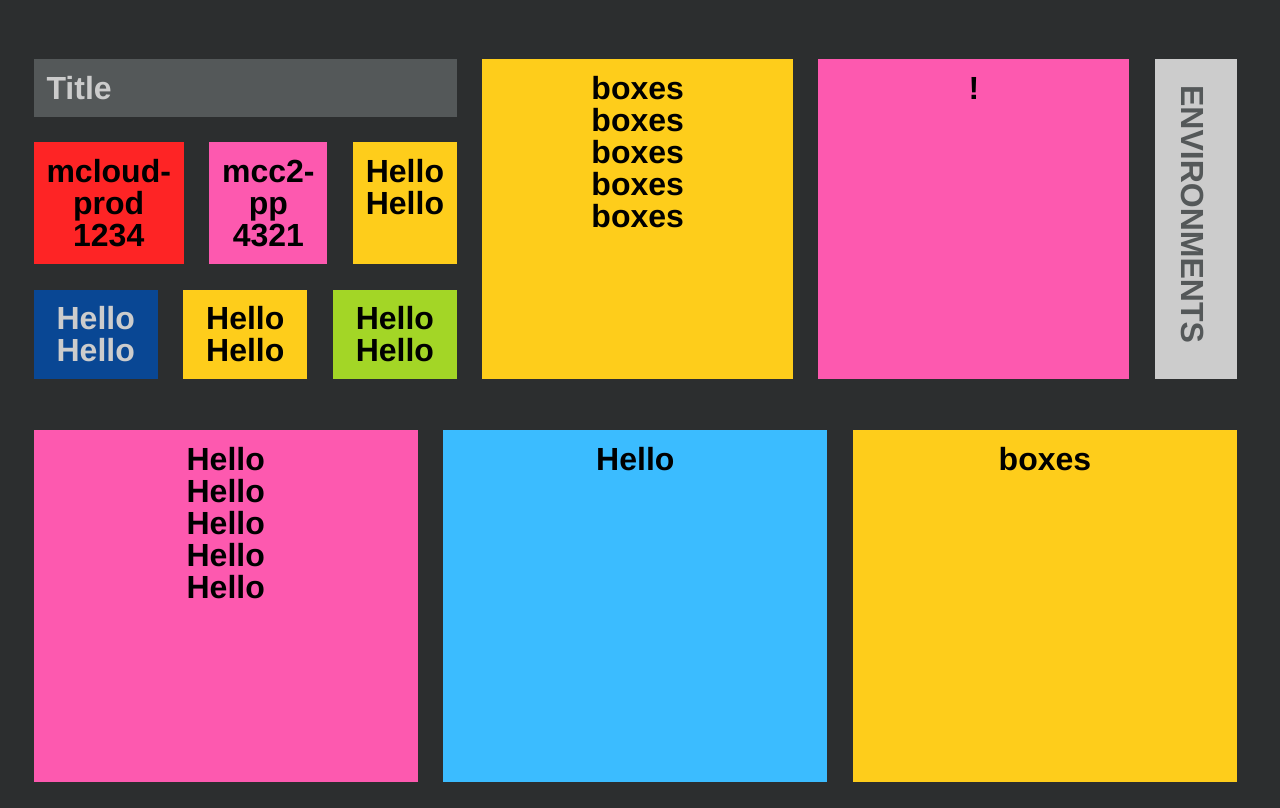
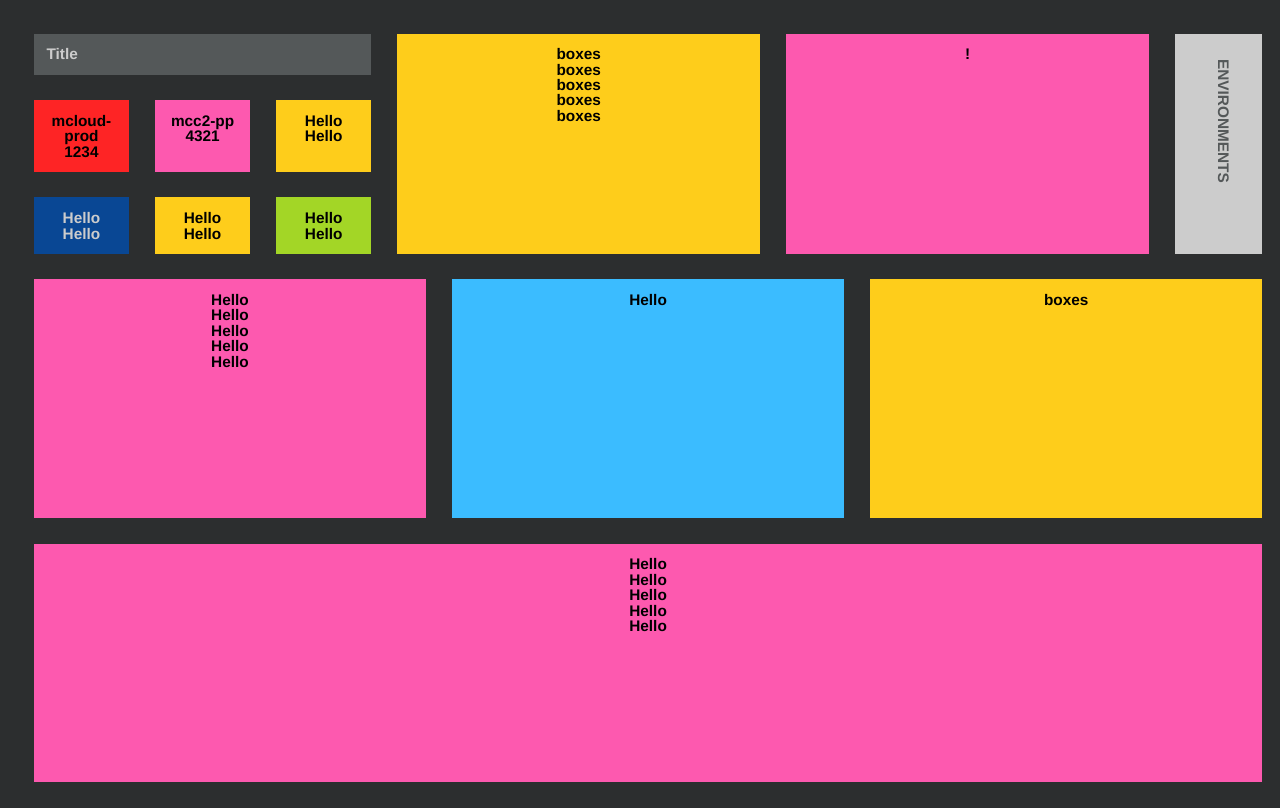
Before and after one commit to birgitta410/rubikator, a website: page design/index.html in a window 1280 px wide. Drawn offline with Linux system fonts and the light colour scheme.

Commit message:
Refactor HTML structure to avoid double margins

```diff
--- a/design/index.html
+++ b/design/index.html
@@ -13,34 +13,40 @@
 
     <div class="flex-column wrapper-column">
 
-        <div class="flex-row small content-wrapper">
+        <div class="flex-row small">
             <div class="flex-column">
                 <div class="flex-row title">
                     Title
                 </div>
                 <div class="flex-row">
-                    <div class="content-wrapper flex-column red"><div class="content">mcloud-prod</br>1234</div></div>
-                    <div class="content-wrapper flex-column pink"><div class="content">mcc2-pp</br>4321</div></div>
-                    <div class="content-wrapper flex-column yellow"><div class="content">Hello</br>Hello</div></div>
+                    <div class="content flex-column red"><div>mcloud-prod</br>1234</div></div>
+                    <div class="content flex-column pink"><div>mcc2-pp</br>4321</div></div>
+                    <div class="content flex-column yellow"><div>Hello</br>Hello</div></div>
                 </div>
                 <div class="flex-row">
-                    <div class="content-wrapper flex-column dark-blue"><div class="content">Hello</br>Hello</div></div>
-                    <div class="content-wrapper flex-column yellow"><div class="content">Hello</br>Hello</div></div>
-                    <div class="content-wrapper flex-column green"><div class="content">Hello</br>Hello</div></div>
+                    <div class="content flex-column dark-blue"><div>Hello</br>Hello</div></div>
+                    <div class="content flex-column yellow"><div>Hello</br>Hello</div></div>
+                    <div class="content flex-column green"><div>Hello</br>Hello</div></div>
                 </div>
             </div>
-            <div class="flex-column content-wrapper yellow"><div class="content">boxes</br>boxes</br>boxes</br>boxes</br>boxes</div></div>
-            <div class="flex-column content-wrapper pink"><div class="content">!</div></div>
+            <div class="flex-column content yellow"><div>boxes</br>boxes</br>boxes</br>boxes</br>boxes</div></div>
+            <div class="flex-column content pink"><div>!</div></div>
             <div class="category">
                 <div class="rotate">ENVIRONMENTS</div>
             </div>
 
         </div>
 
-        <div class="flex-row content-wrapper">
-            <div class="flex-column content-wrapper pink"><div class="content">Hello</br>Hello</br>Hello</br>Hello</br>Hello</div></div>
-            <div class="flex-column content-wrapper blue"><div class="content">Hello</div></div>
-            <div class="flex-column content-wrapper yellow"><div class="content">boxes</div></div>
+        <div class="flex-row">
+            <div class="flex-column content pink"><div>Hello</br>Hello</br>Hello</br>Hello</br>Hello</div></div>
+            <div class="flex-column content blue"><div>Hello</div></div>
+            <div class="flex-column content yellow"><div>boxes</div></div>
+        </div>
+
+        <div class="flex-row">
+            <div class="flex-column content pink">
+                <div>Hello</br>Hello</br>Hello</br>Hello</br>Hello</div>
+            </div>
         </div>
 
     </div>
--- a/design/rubikator.css
+++ b/design/rubikator.css
@@ -4,19 +4,19 @@ html {
 
 @media (max-width: 800px) {
     html {
-        font-size: 1vw;
+        font-size: 0.6vw;
     }
 }
 
 @media (max-width: 1200px) {
     html {
-        font-size: 1.5vw;
+        font-size: 1vw;
     }
 }
 
 @media (max-width: 2500px) {
     html {
-        font-size: 2.5vw;
+        font-size: 1.2vw;
     }
 }
 
@@ -91,12 +91,11 @@ div {
     flex: 1;
 }
 
-
-.content-wrapper {
+.content {
     margin: 2vw 2vw 0 0;
 }
 
-.content {
+.content >div {
     margin: 0;
     padding: 1vw;
 }
@@ -128,6 +127,8 @@ div {
     position: relative;
     padding-left: 3vw;
     padding-top: 2vw;
+
+    /*margin-right: 0;*/
 }
 .category .rotate {
     transform-origin: top left;
```
